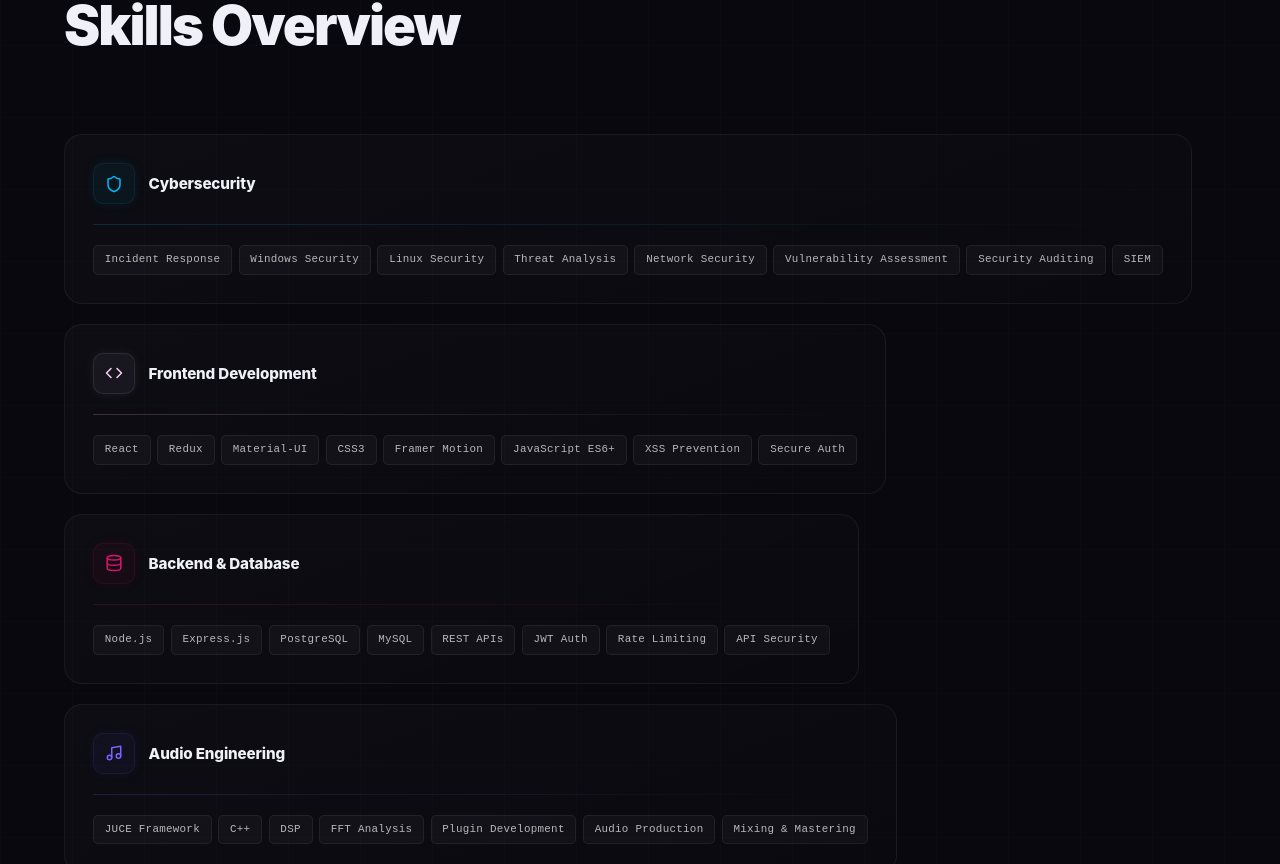
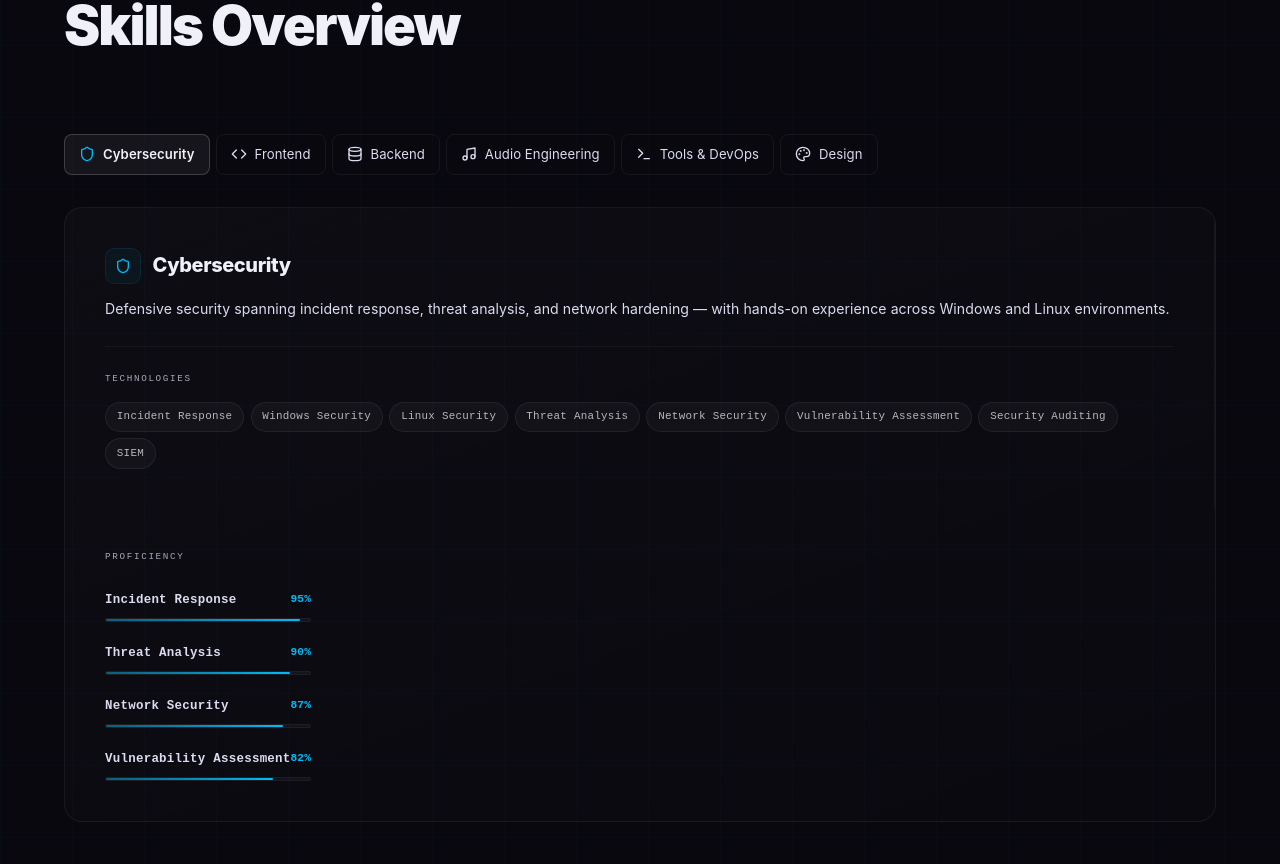
Before and after one commit to adamel99/My-Portfolio, a React (Create React App) app: page /skills in a window 1280 px wide. Shown: the part 981-1845 px from the top of the page. Built offline with nearby package versions, Linux system fonts and the light colour scheme.

Commit message:
more ui changes to skill page

```diff
--- a/src/components/Skills.js
+++ b/src/components/Skills.js
@@ -1,7 +1,7 @@
-import React, { useRef, useState, useCallback } from "react";
-import { Box, Typography, Container, Grid, Stack, Divider } from "@mui/material";
+import React, { useRef, useState } from "react";
+import { Box, Typography, Container, Grid, Stack } from "@mui/material";
 import { useTheme } from "@mui/material/styles";
-import { motion, useMotionValue, useSpring } from "framer-motion";
+import { motion } from "framer-motion";
 import { Code, Database, Shield, Music, Terminal, Palette } from "lucide-react";
 
 // ─────────────────────────────────────────────
@@ -170,39 +170,81 @@
 const skillCategories = [
   {
     name: "Cybersecurity",
-    icon: <Shield size={18} />,
+    icon: <Shield size={16} />,
     color: "#00BBF9",
+    desc: "Defensive security spanning incident response, threat analysis, and network hardening — with hands-on experience across Windows and Linux environments.",
     skills: ["Incident Response", "Windows Security", "Linux Security", "Threat Analysis", "Network Security", "Vulnerability Assessment", "Security Auditing", "SIEM"],
+    proficiency: [
+      { label: "Incident Response", value: 95 },
+      { label: "Threat Analysis", value: 90 },
+      { label: "Network Security", value: 87 },
+      { label: "Vulnerability Assessment", value: 82 },
+    ],
   },
   {
-    name: "Frontend Development",
-    icon: <Code size={18} />,
+    name: "Frontend",
+    icon: <Code size={16} />,
     color: "#FDCFF3",
+    desc: "Component-driven UIs with React and Redux, built with security baked in — XSS prevention, secure auth flows, and OWASP best practices throughout.",
     skills: ["React", "Redux", "Material-UI", "CSS3", "Framer Motion", "JavaScript ES6+", "XSS Prevention", "Secure Auth"],
+    proficiency: [
+      { label: "React / Redux", value: 85 },
+      { label: "JavaScript ES6+", value: 88 },
+      { label: "CSS3 / Material-UI", value: 82 },
+      { label: "Secure Auth", value: 85 },
+    ],
   },
   {
-    name: "Backend & Database",
-    icon: <Database size={18} />,
+    name: "Backend",
+    icon: <Database size={16} />,
     color: "#DC136C",
+    desc: "Node.js/Express APIs with PostgreSQL — rate limiting, parameterized queries, RBAC, and JWT authentication designed from the ground up for security.",
     skills: ["Node.js", "Express.js", "PostgreSQL", "MySQL", "REST APIs", "JWT Auth", "Rate Limiting", "API Security"],
+    proficiency: [
+      { label: "Node.js / Express", value: 75 },
+      { label: "PostgreSQL", value: 70 },
+      { label: "JWT Auth", value: 82 },
+      { label: "Secure API Design", value: 85 },
+    ],
   },
   {
     name: "Audio Engineering",
-    icon: <Music size={18} />,
+    icon: <Music size={16} />,
     color: "#7B61FF",
+    desc: "C++ plugin development with JUCE — DSP pipelines, FFT analysis, and audio production tooling bridging engineering and creative disciplines.",
     skills: ["JUCE Framework", "C++", "DSP", "FFT Analysis", "Plugin Development", "Audio Production", "Mixing & Mastering"],
+    proficiency: [
+      { label: "C++ / JUCE", value: 78 },
+      { label: "DSP / FFT", value: 74 },
+      { label: "Plugin Development", value: 70 },
+      { label: "Audio Production", value: 88 },
+    ],
   },
   {
-    name: "Development Tools",
-    icon: <Terminal size={18} />,
+    name: "Tools & DevOps",
+    icon: <Terminal size={16} />,
     color: "#00BBF9",
+    desc: "CLI-first workflow — Git, AWS, CI/CD pipelines, and environment security. Comfortable across terminal, VS Code, and cloud infrastructure.",
     skills: ["Git", "VS Code", "Terminal / CLI", "AWS", "CI/CD", "Package Managers", "Env Security"],
+    proficiency: [
+      { label: "Git / Version Control", value: 88 },
+      { label: "Terminal / CLI", value: 85 },
+      { label: "AWS", value: 68 },
+      { label: "CI/CD", value: 72 },
+    ],
   },
   {
-    name: "Design & UI/UX",
-    icon: <Palette size={18} />,
+    name: "Design",
+    icon: <Palette size={16} />,
     color: "#DC136C",
+    desc: "UI/UX from concept to component — visual design, prototyping, and component architecture that balances aesthetics with usability.",
     skills: ["UI Design", "Component Architecture", "Visual Design", "User Experience", "Prototyping"],
+    proficiency: [
+      { label: "UI Design", value: 82 },
+      { label: "Component Architecture", value: 80 },
+      { label: "User Experience", value: 75 },
+      { label: "Prototyping", value: 70 },
+    ],
   },
 ];
 
@@ -271,6 +313,9 @@
 
 const Skills = () => {
   const theme = useTheme();
+  const [activeTab, setActiveTab] = useState(skillCategories[0].name);
+
+  const activeCategory = skillCategories.find((c) => c.name === activeTab);
 
   return (
     <Box sx={{ minHeight: "100vh", background: theme.palette.background.default, overflowX: "hidden" }}>
@@ -337,70 +382,124 @@
         </Container>
       </Box>
 
-      {/* ── SKILL CATEGORIES ── */}
+      {/* ── SKILL CATEGORIES (TABBED) ── */}
       <Box sx={{ py: { xs: 12, md: 16 }, position: "relative" }}>
         <GridBg />
         <Container maxWidth="lg" sx={{ position: "relative", zIndex: 1 }}>
 
           <SectionHeader eyebrow="CORE COMPETENCIES" title="Skills Overview" color={theme.palette.primary.main} />
 
-          <Grid container spacing={2.5}>
-            {skillCategories.map((cat, i) => (
-              <Grid item xs={12} sm={6} lg={4} key={i}>
-                <motion.div
-                  initial={{ opacity: 0, y: 28 }}
-                  whileInView={{ opacity: 1, y: 0 }}
-                  viewport={{ once: true, margin: "-40px" }}
-                  transition={{ delay: i * 0.07, duration: 0.5, ease: [0.25, 0.46, 0.45, 0.94] }}
-                  style={{ height: "100%" }}
-                >
-                  <SpotlightCard color={cat.color} sx={{ height: "100%", p: 0 }}>
-                    <Box sx={{ p: 3.5, display: "flex", flexDirection: "column", gap: 2.5, height: "100%" }}>
+          {/* Tab bar */}
+          <Box sx={{ display: "flex", gap: "6px", flexWrap: "wrap", mb: 4 }}>
+            {skillCategories.map((cat) => (
+              <Box
+                key={cat.name}
+                onClick={() => setActiveTab(cat.name)}
+                sx={{
+                  display: "flex", alignItems: "center", gap: "8px",
+                  px: 1.75, py: 1,
+                  borderRadius: "8px",
+                  border: activeTab === cat.name
+                    ? "1px solid rgba(255,255,255,0.18)"
+                    : "1px solid rgba(255,255,255,0.055)",
+                  background: activeTab === cat.name
+                    ? "rgba(255,255,255,0.055)"
+                    : "transparent",
+                  cursor: "pointer",
+                  transition: "all 0.15s ease",
+                  color: activeTab === cat.name
+                    ? theme.palette.text.primary
+                    : theme.palette.text.secondary,
+                  fontSize: "0.82rem",
+                  fontWeight: activeTab === cat.name ? 600 : 400,
+                  userSelect: "none",
+                  "&:hover": {
+                    background: "rgba(255,255,255,0.035)",
+                    color: theme.palette.text.primary,
+                    borderColor: "rgba(255,255,255,0.1)",
+                  },
+                }}
+              >
+                <Box sx={{
+                  display: "flex",
+                  color: activeTab === cat.name ? cat.color : "inherit",
+                  transition: "color 0.15s ease",
+                }}>
+                  {cat.icon}
+                </Box>
+                {cat.name}
+              </Box>
+            ))}
+          </Box>
 
-                      {/* Header */}
-                      <Box sx={{ display: "flex", alignItems: "center", gap: 1.75 }}>
+          {/* Active panel */}
+          <motion.div
+            key={activeTab}
+            initial={{ opacity: 0, y: 12 }}
+            animate={{ opacity: 1, y: 0 }}
+            transition={{ duration: 0.3, ease: [0.25, 0.46, 0.45, 0.94] }}
+          >
+            <SpotlightCard color={activeCategory.color}>
+              <Grid container>
+
+                {/* Left: description + chips */}
+                <Grid item xs={12} md={6}>
+                  <Box sx={{
+                    p: { xs: 3.5, md: 5 },
+                    display: "flex", flexDirection: "column", gap: 3,
+                    borderRight: { md: "1px solid rgba(255,255,255,0.045)" },
+                    borderBottom: { xs: "1px solid rgba(255,255,255,0.045)", md: "none" },
+                    height: "100%",
+                  }}>
+                    {/* Title + desc */}
+                    <Box>
+                      <Box sx={{ display: "flex", alignItems: "center", gap: 1.5, mb: 1.5 }}>
                         <Box sx={{
-                          p: 1.35, display: "flex",
-                          background: `${cat.color}0D`,
-                          border: `1px solid ${cat.color}1A`,
-                          borderRadius: "10px",
-                          color: cat.color,
-                          boxShadow: `0 0 12px ${cat.color}15`,
+                          p: 1.1, display: "flex",
+                          background: `${activeCategory.color}0D`,
+                          border: `1px solid ${activeCategory.color}1A`,
+                          borderRadius: "9px",
+                          color: activeCategory.color,
                         }}>
-                          {cat.icon}
+                          {activeCategory.icon}
                         </Box>
-                        <Typography sx={{ fontWeight: 800, fontSize: "0.95rem", color: theme.palette.text.primary, letterSpacing: "-0.01em" }}>
-                          {cat.name}
+                        <Typography sx={{ fontWeight: 800, fontSize: "1.25rem", letterSpacing: "-0.02em", color: theme.palette.text.primary }}>
+                          {activeCategory.name}
                         </Typography>
                       </Box>
+                      <Typography sx={{ fontSize: "0.88rem", color: theme.palette.text.secondary, lineHeight: 1.9 }}>
+                        {activeCategory.desc}
+                      </Typography>
+                    </Box>
 
-                      {/* Divider with color accent */}
-                      <Box sx={{ height: "1px", background: `linear-gradient(to right, ${cat.color}30, transparent)` }} />
+                    <Box sx={{ height: "1px", background: "rgba(255,255,255,0.045)" }} />
 
-                      {/* Skill chips */}
+                    {/* Skill chips */}
+                    <Box>
+                      <Typography sx={{ fontSize: "0.58rem", fontFamily: "monospace", color: theme.palette.text.disabled, letterSpacing: "0.18em", mb: 1.75, textTransform: "uppercase" }}>
+                        Technologies
+                      </Typography>
                       <Box sx={{ display: "flex", flexWrap: "wrap", gap: 0.8 }}>
-                        {cat.skills.map((skill, j) => (
+                        {activeCategory.skills.map((skill, j) => (
                           <motion.div
-                            key={j}
-                            initial={{ opacity: 0, scale: 0.88 }}
-                            whileInView={{ opacity: 1, scale: 1 }}
-                            viewport={{ once: true }}
-                            transition={{ delay: 0.05 + j * 0.03, duration: 0.3 }}
+                            key={skill}
+                            initial={{ opacity: 0, scale: 0.9 }}
+                            animate={{ opacity: 1, scale: 1 }}
+                            transition={{ delay: j * 0.03, duration: 0.2 }}
                           >
                             <Box sx={{
-                              px: 1.35, py: 0.5,
+                              px: 1.35, py: 0.55,
                               fontSize: "0.68rem", fontFamily: "monospace", letterSpacing: "0.025em",
                               color: "rgba(255,255,255,0.7)",
                               background: "rgba(255,255,255,0.03)",
                               border: "1px solid rgba(255,255,255,0.065)",
-                              borderRadius: "5px",
-                              transition: "all 0.18s ease",
+                              borderRadius: "999px",
                               cursor: "default",
+                              transition: "all 0.15s ease",
                               "&:hover": {
-                                color: cat.color,
-                                background: `${cat.color}0C`,
-                                border: `1px solid ${cat.color}22`,
-                                transform: "scale(1.03)",
+                                color: activeCategory.color,
+                                background: `${activeCategory.color}0C`,
+                                border: `1px solid ${activeCategory.color}30`,
                               },
                             }}>
                               {skill}
@@ -409,11 +508,34 @@
                         ))}
                       </Box>
                     </Box>
-                  </SpotlightCard>
-                </motion.div>
+                  </Box>
+                </Grid>
+
+                {/* Right: proficiency bars */}
+                <Grid item xs={12} md={6}>
+                  <Box sx={{ p: { xs: 3.5, md: 5 }, display: "flex", flexDirection: "column", gap: 3 }}>
+                    <Typography sx={{ fontSize: "0.58rem", fontFamily: "monospace", color: theme.palette.text.disabled, letterSpacing: "0.18em", textTransform: "uppercase" }}>
+                      Proficiency
+                    </Typography>
+                    <Stack spacing={2.5}>
+                      {activeCategory.proficiency.map((s, j) => (
+                        <motion.div
+                          key={s.label}
+                          initial={{ opacity: 0, x: 10 }}
+                          animate={{ opacity: 1, x: 0 }}
+                          transition={{ delay: j * 0.07, duration: 0.3 }}
+                        >
+                          <SkillBar skill={s.label} level={s.value} color={activeCategory.color} />
+                        </motion.div>
+                      ))}
+                    </Stack>
+                  </Box>
+                </Grid>
+
               </Grid>
-            ))}
-          </Grid>
+            </SpotlightCard>
+          </motion.div>
+
         </Container>
       </Box>
 
@@ -450,7 +572,7 @@
                     {project.image && (
                       <Grid item xs={12} md={3}>
                         <Box sx={{
-                          height: { xs: 140, md: "100%" }, maxHeight: { md: 220 },
+                          height: { xs: 180, md: "100%" }, maxHeight: { md: 350 },
                           background: "rgba(0,0,0,0.45)",
                           position: "relative", overflow: "hidden",
                           borderRight: { md: "1px solid rgba(255,255,255,0.04)" },
@@ -463,9 +585,7 @@
                             alt={project.title}
                             sx={{ width: "100%", height: "100%", objectFit: "contain", p: { xs: 3, md: 4 }, opacity: 0.9 }}
                           />
-                          {/* Color tint overlay */}
                           <Box sx={{ position: "absolute", inset: 0, background: `linear-gradient(145deg, ${project.color}08, transparent 60%)` }} />
-                          {/* Bottom fade */}
                           <Box sx={{ position: "absolute", bottom: 0, left: 0, right: 0, height: "40%", background: "linear-gradient(transparent, rgba(8,8,14,0.6))", display: { xs: "block", md: "none" } }} />
                         </Box>
                       </Grid>
```
